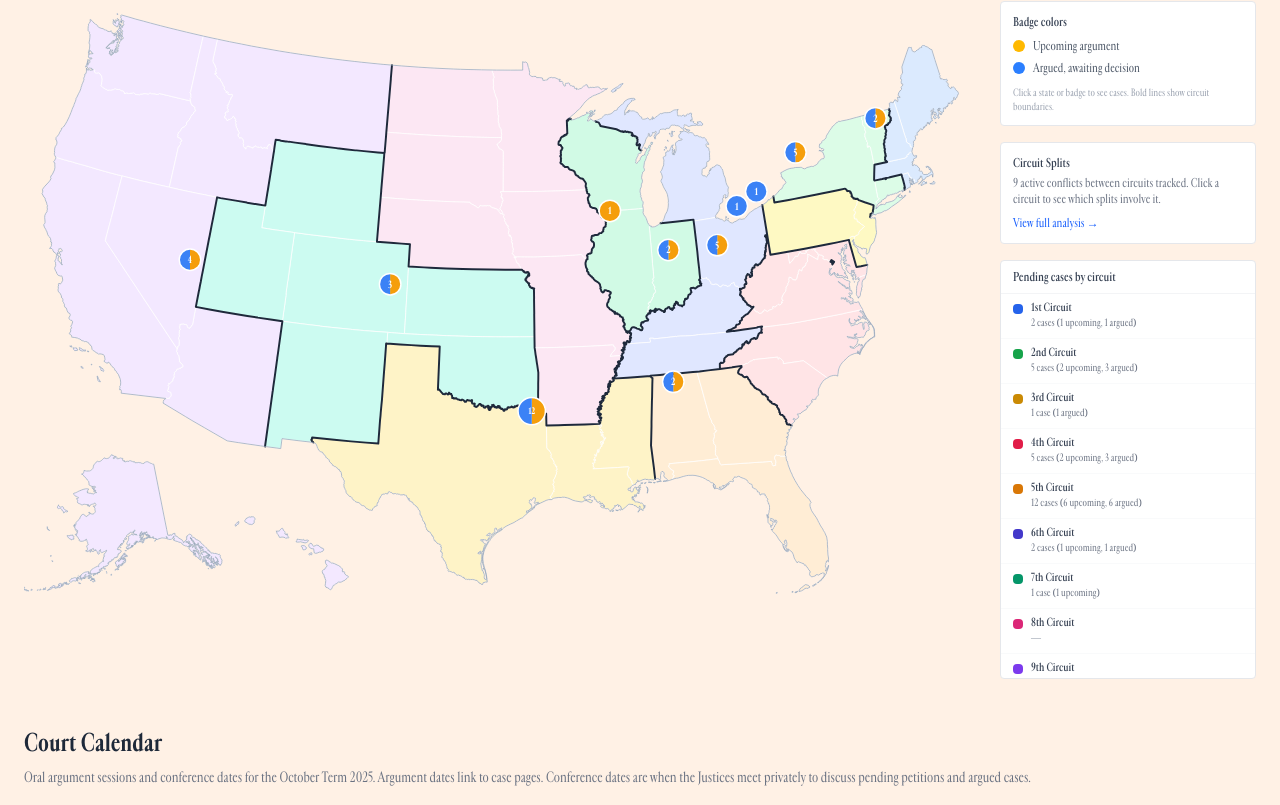
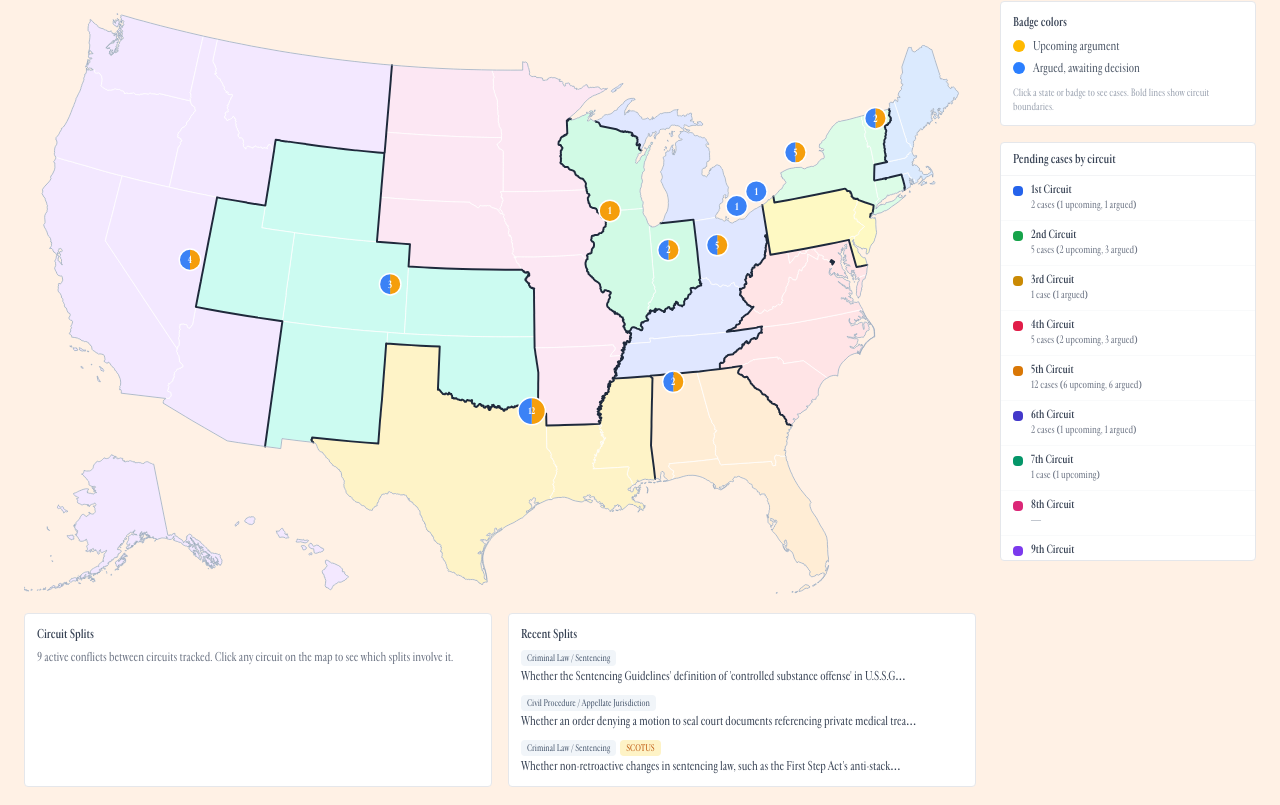
Before and after one commit to williamhiggins-star/supreme-court-wiki, a Next.js app: page / in a window 1280 px wide. Shown: the part 4561-5366 px from the top of the page. Built offline with nearby package versions, Linux system fonts and the light colour scheme.

Commit message:
Move circuit splits below map with summary + preview boxes

```diff
--- a/src/components/CircuitMap.tsx
+++ b/src/components/CircuitMap.tsx
@@ -59,10 +59,30 @@ export function CircuitMap({ mapData, casesByCircuit, splitsByCircuit, totalSpli
     return { left, top };
   }
 
+  // Deduplicated preview splits (up to 3) drawn from splitsByCircuit
+  const previewSplits: CircuitSplitSummary[] = [];
+  if (totalSplits > 0) {
+    const seen = new Set<string>();
+    for (const splits of Object.values(splitsByCircuit)) {
+      for (const s of splits) {
+        if (!seen.has(s.splitId)) {
+          seen.add(s.splitId);
+          previewSplits.push(s);
+          if (previewSplits.length >= 3) break;
+        }
+      }
+      if (previewSplits.length >= 3) break;
+    }
+  }
+
   return (
     <div className="flex flex-col lg:flex-row gap-6 items-start">
-      {/* Map */}
-      <div ref={containerRef} className="relative w-full lg:flex-1">
+
+      {/* Left column: map + below-map boxes */}
+      <div className="flex-1 min-w-0 flex flex-col gap-4">
+
+        {/* Map SVG with popup */}
+        <div ref={containerRef} className="relative w-full">
           <svg
             viewBox={mapData.viewBox}
             className="w-full h-auto"
@@ -178,7 +198,7 @@ export function CircuitMap({ mapData, casesByCircuit, splitsByCircuit, totalSpli
             })}
           </svg>
 
-        {/* Pinned panel — appears when a circuit is selected */}
+          {/* Pinned popup panel */}
           {panelCircuit && (
             <div
               className="absolute z-10 bg-white border border-gray-200 rounded shadow-lg p-3 w-72 max-h-80 overflow-y-auto"
@@ -264,7 +284,57 @@ export function CircuitMap({ mapData, casesByCircuit, splitsByCircuit, totalSpli
           )}
         </div>
 
-      {/* Legend + sidebar */}
+        {/* Below-map row: summary box + preview box */}
+        {totalSplits > 0 && (
+          <>
+            <div className="flex flex-col sm:flex-row gap-4 items-stretch">
+              {/* Summary box */}
+              <div className="flex-1 bg-white border border-gray-200 rounded p-3 text-xs text-gray-600">
+                <p className="font-semibold text-gray-700 mb-1.5">Circuit Splits</p>
+                <p className="text-gray-500 leading-relaxed">
+                  {totalSplits} active conflict{totalSplits !== 1 ? "s" : ""} between circuits tracked.
+                  Click any circuit on the map to see which splits involve it.
+                </p>
+              </div>
+
+              {/* Preview box */}
+              <div className="flex-1 bg-white border border-gray-200 rounded p-3 text-xs text-gray-600">
+                <p className="font-semibold text-gray-700 mb-2">Recent Splits</p>
+                <ul className="space-y-2.5">
+                  {previewSplits.map((s) => (
+                    <li key={s.splitId} className="leading-snug">
+                      <div className="flex items-center gap-1 mb-0.5 flex-wrap">
+                        <span className="inline-block bg-slate-100 text-slate-600 text-[9px] font-medium px-1.5 py-0.5 rounded">
+                          {s.area}
+                        </span>
+                        {s.status === "scotus_pending" && (
+                          <span className="inline-block bg-amber-100 text-amber-700 text-[9px] font-medium px-1.5 py-0.5 rounded">
+                            SCOTUS
+                          </span>
+                        )}
+                      </div>
+                      <p className="text-gray-700">
+                        {s.legalQuestion.length > 90
+                          ? s.legalQuestion.slice(0, 90) + "\u2026"
+                          : s.legalQuestion}
+                      </p>
+                    </li>
+                  ))}
+                </ul>
+              </div>
+            </div>
+
+            <Link
+              href="/appeals"
+              className="text-sm text-blue-600 hover:underline font-medium"
+            >
+              See all circuit splits &rarr;
+            </Link>
+          </>
+        )}
+      </div>
+
+      {/* Right sidebar */}
       <div className="lg:w-64 shrink-0 space-y-4">
         {/* Badge legend */}
         <div className="bg-white border border-gray-200 rounded p-3 text-xs text-gray-600 space-y-1.5">
@@ -282,20 +352,6 @@ export function CircuitMap({ mapData, casesByCircuit, splitsByCircuit, totalSpli
             boundaries.
           </p>
         </div>
-
-        {/* Circuit splits summary card */}
-        {totalSplits > 0 && (
-          <div className="bg-white border border-gray-200 rounded p-3 text-xs text-gray-600">
-            <p className="font-semibold text-gray-700 mb-1">Circuit Splits</p>
-            <p className="text-gray-500 mb-2">
-              {totalSplits} active conflict{totalSplits !== 1 ? "s" : ""} between circuits tracked.
-              Click a circuit to see which splits involve it.
-            </p>
-            <Link href="/appeals" className="text-blue-600 hover:underline font-medium">
-              View full analysis &rarr;
-            </Link>
-          </div>
-        )}
 
         {/* Per-circuit list */}
         <div className="bg-white border border-gray-200 rounded overflow-hidden">
@@ -341,6 +397,7 @@ export function CircuitMap({ mapData, casesByCircuit, splitsByCircuit, totalSpli
           </div>
         </div>
       </div>
+
     </div>
   );
 }
```
Lines whose indentation alone changed are shown as unchanged.
